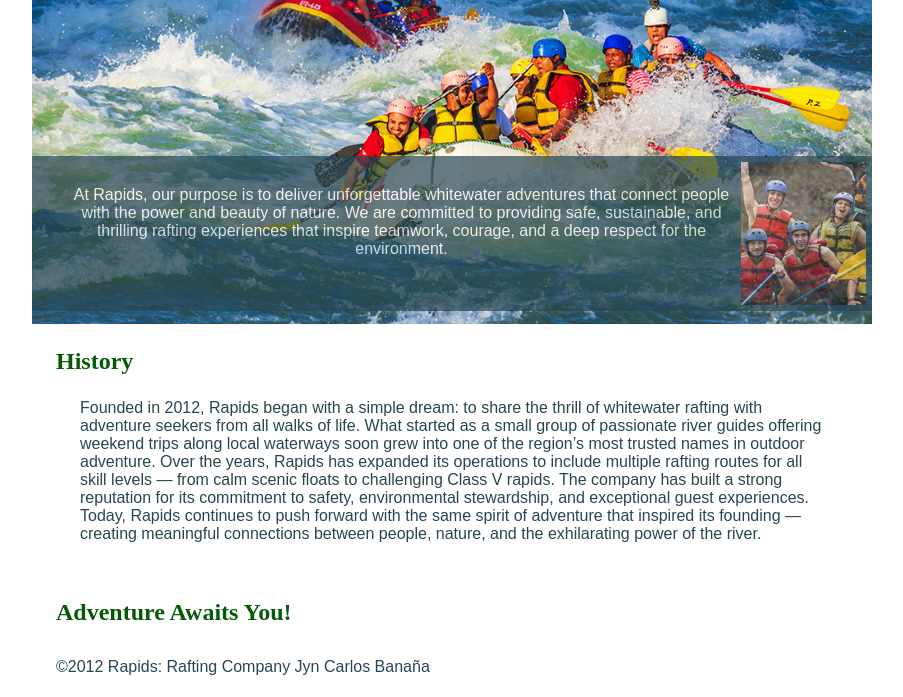
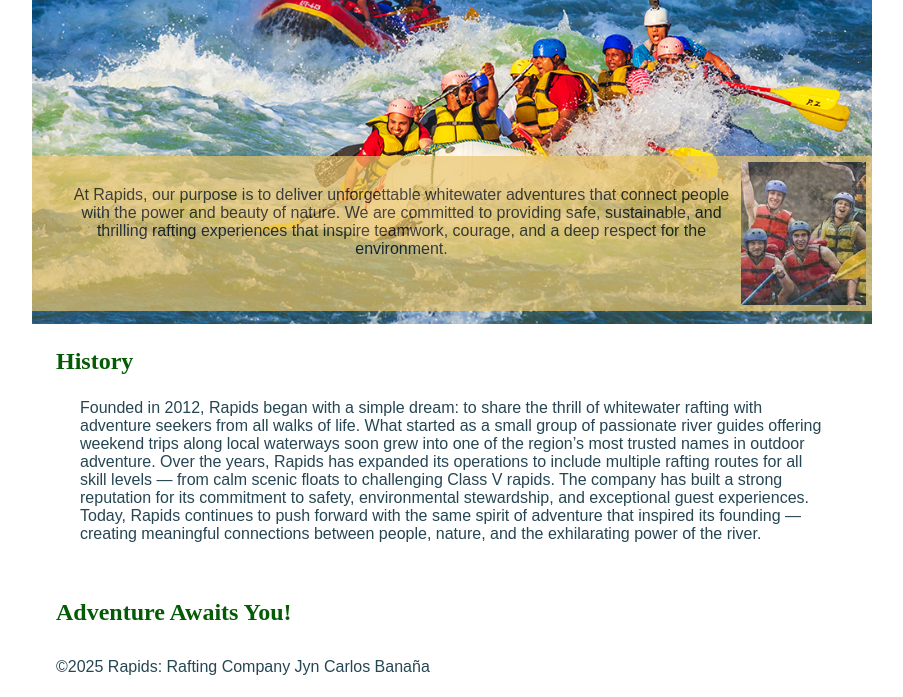
Before and after one commit to bananajyncarloss/wdd130, a plain HTML site: page wwr/about.html in a window 1280 px wide. Shown: the part 315-1012 px from the top of the page, without its empty margins (188-1091 px from the left). Drawn offline with Linux system fonts and the light colour scheme.

Commit message:
Week 3 Assignment

```diff
--- a/wwr/about.html
+++ b/wwr/about.html
@@ -55,7 +55,7 @@
         </section>
     </main>
     <footer>
-        <p> ©2012 Rapids: Rafting Company Jyn Carlos Banaña</p>
+        <p> ©2025 Rapids: Rafting Company Jyn Carlos Banaña</p>
         <nav class="socialmedia">
             <a href="https://facebook.com">
                 <img src="images/facebook.png" alt="Facebook Icon">
--- a/wwr/styles/rafting.css
+++ b/wwr/styles/rafting.css
@@ -47,7 +47,7 @@ nav, p, section, article {
     height: auto;
 }
 
-h1 {
+.hero h1 {
     position: absolute;
     top: 20px;
     width: 100%;
@@ -58,7 +58,7 @@ h1 {
     color: #fff;
 }
 
-article {
+.hero article {
     position: absolute;
     top: 250px;
     left: -16px;
@@ -66,8 +66,8 @@ article {
     padding: 6px;
     text-align: center;
     opacity: 0.7;
-    background-color: var(--accent1-color);
-    color: #fff;
+    background-color: var(--accent2-color);
+    color: black;
 }
 
 .hero article img {
```
